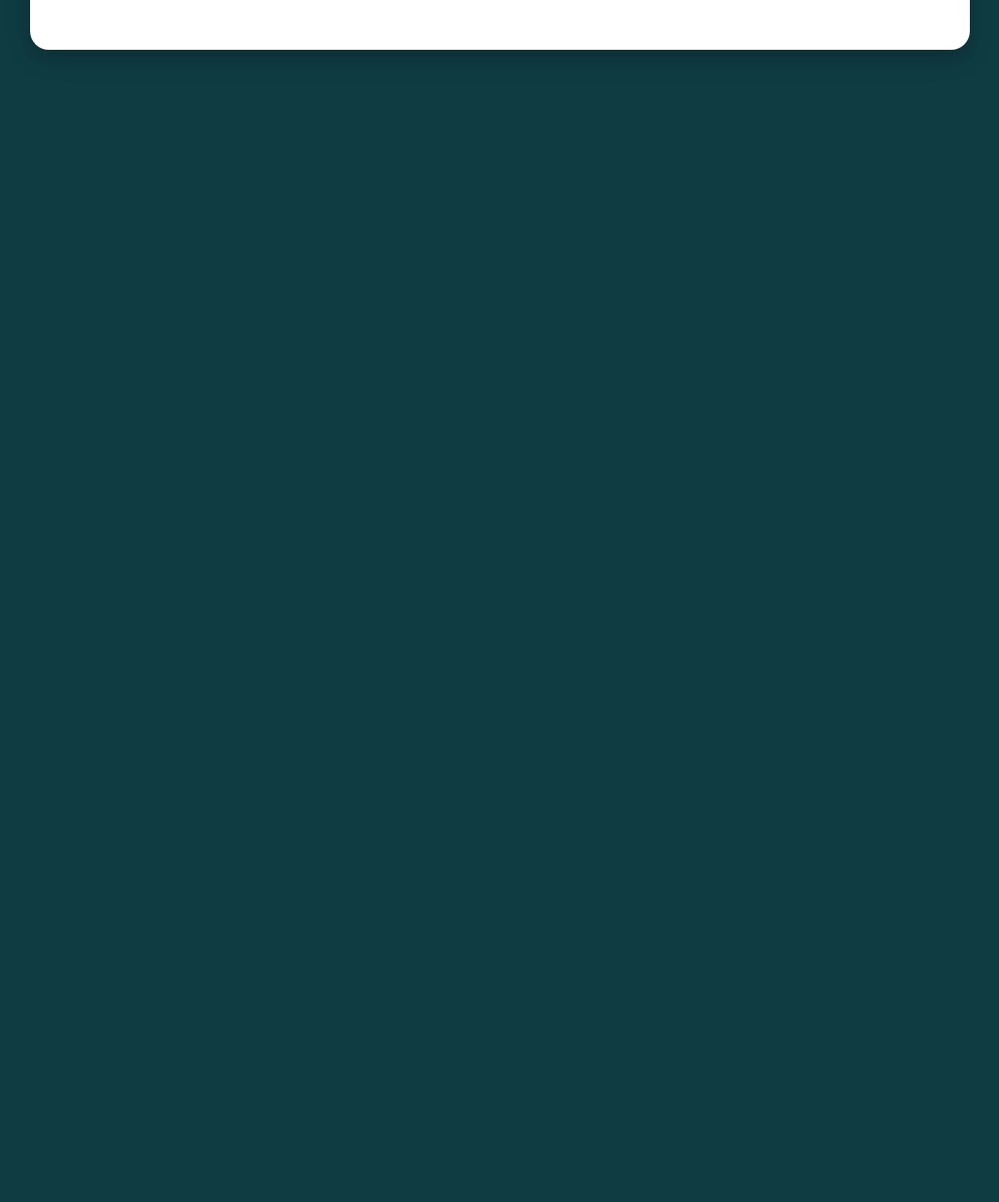
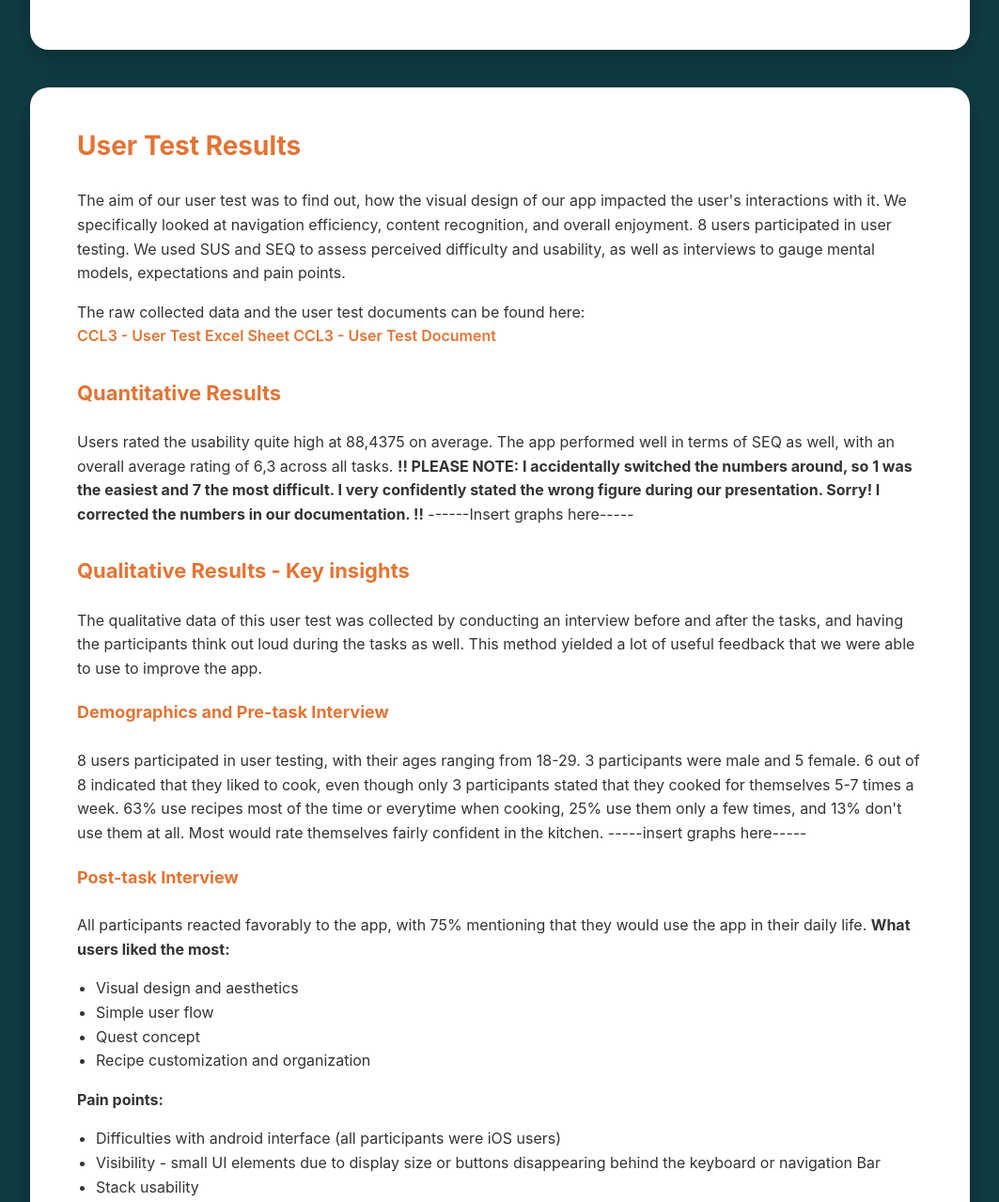
Before and after one commit to cc241062/CCL3_WS2025, a plain HTML site: page docs/index.html in a window 1280 px wide. Shown: the part 3497-4776 px from the top of the page at 94% size, without its empty margins (108-1171 px from the left). Before the commit the page ends 3590 px from the top, so only its background shows below. Drawn offline with Linux system fonts and the light colour scheme.

Commit message:
Update index.html

```diff
--- a/docs/index.html
+++ b/docs/index.html
@@ -208,5 +208,63 @@
     </ul>
 </div>
 
+<div class="content-box">
+    <h2>User Test Results</h2>
+    <p>The aim of our user test was to find out, how the visual design of our app impacted the user's interactions with it. We specifically looked at navigation efficiency, content recognition, and overall enjoyment.
+        8 users participated in user testing. We used SUS and SEQ to assess perceived difficulty and usability, as well as interviews to gauge mental models, expectations and pain points.
+    <p>
+        The raw collected data and the user test documents can be found here:<br>
+        <a href="https://fhstp-my.sharepoint.com/:x:/g/personal/cc241062_ustp-students_at/IQAtcff_KyB4Q70PQiJPjh6WASjYCx9UA0spY4xhPCV6wLM?e=FNU62c" target="_blank">
+            CCL3 - User Test Excel Sheet
+        </a>
+        <a href="https://docs.google.com/document/d/1hK6JsGapj4tAQSTYjtfjxpCMEvMdePNAlF0j1lvrSYE/edit?usp=sharing" target="_blank">
+            CCL3 - User Test Document
+        </a>
+    </p>
+    </p>
+
+    <h3>Quantitative Results</h3>
+
+        <p>
+            Users rated the usability quite high at 88,4375 on average. The app performed well in terms of SEQ as well, with an overall average rating of 6,3 across all tasks.
+            <b>!! PLEASE NOTE: I accidentally switched the numbers around, so 1 was the easiest and 7 the most difficult. I very confidently stated the wrong figure during our presentation. Sorry! I corrected the numbers in our documentation. !!</b>
+            ------Insert graphs here-----
+        </p>
+
+    <h3>Qualitative Results - Key insights</h3>
+    <p>
+            The qualitative data of this user test was collected by conducting an interview before and after the tasks, and having the participants think out loud during the tasks as well. This method yielded a lot of useful feedback that we were able to use to improve the app.
+    </p>
+
+    <h4>Demographics and Pre-task Interview</h4>
+        <p>
+        8 users participated in user testing, with their ages ranging from 18-29. 3 participants were male and 5 female. 6 out of 8 indicated that they liked to cook, even though only 3 participants stated that they cooked for themselves 5-7 times a week.
+            63% use recipes most of the time or everytime when cooking, 25% use them only a few times, and 13% don't use them at all.
+            Most would rate themselves fairly confident in the kitchen.
+            -----insert graphs here-----
+        </p>
+
+    <h4>Post-task Interview</h4>
+    <p>
+        All participants reacted favorably to the app, with 75% mentioning that they would use the app in their daily life.
+        <b>What users liked the most:</b>
+        <ul>
+            <li>Visual design and aesthetics</li>
+            <li>Simple user flow</li>
+            <li>Quest concept</li>
+            <li>Recipe customization and organization</li>
+        </ul>
+        <b>Pain points:</b>
+            <ul>
+                <li>Difficulties with android interface (all participants were iOS users)</li>
+                <li>Visibility - small UI elements due to display size or buttons disappearing behind the keyboard or navigation Bar</li>
+                <li>Stack usability</li>
+            </ul>
+        Some bugs came up during user testing and the demonstration, like for instance the save button being cut off at the bottom on some screens, the search bar taking up too much space on the profile view, or that there was no oveview stack/folder for all created recipes. At the time of writing, these bugs have been fixed.
+
+
+    </p>
+</div>
+
 </body>
 </html>
```
